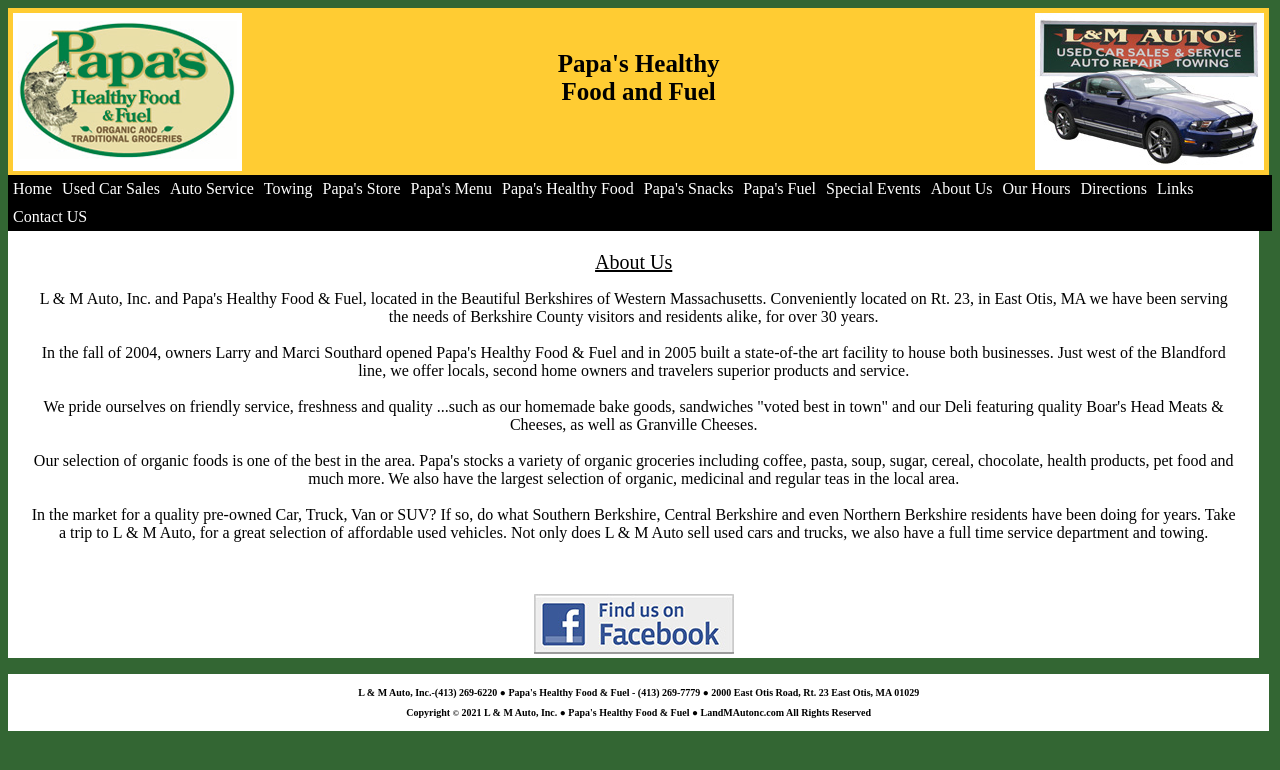
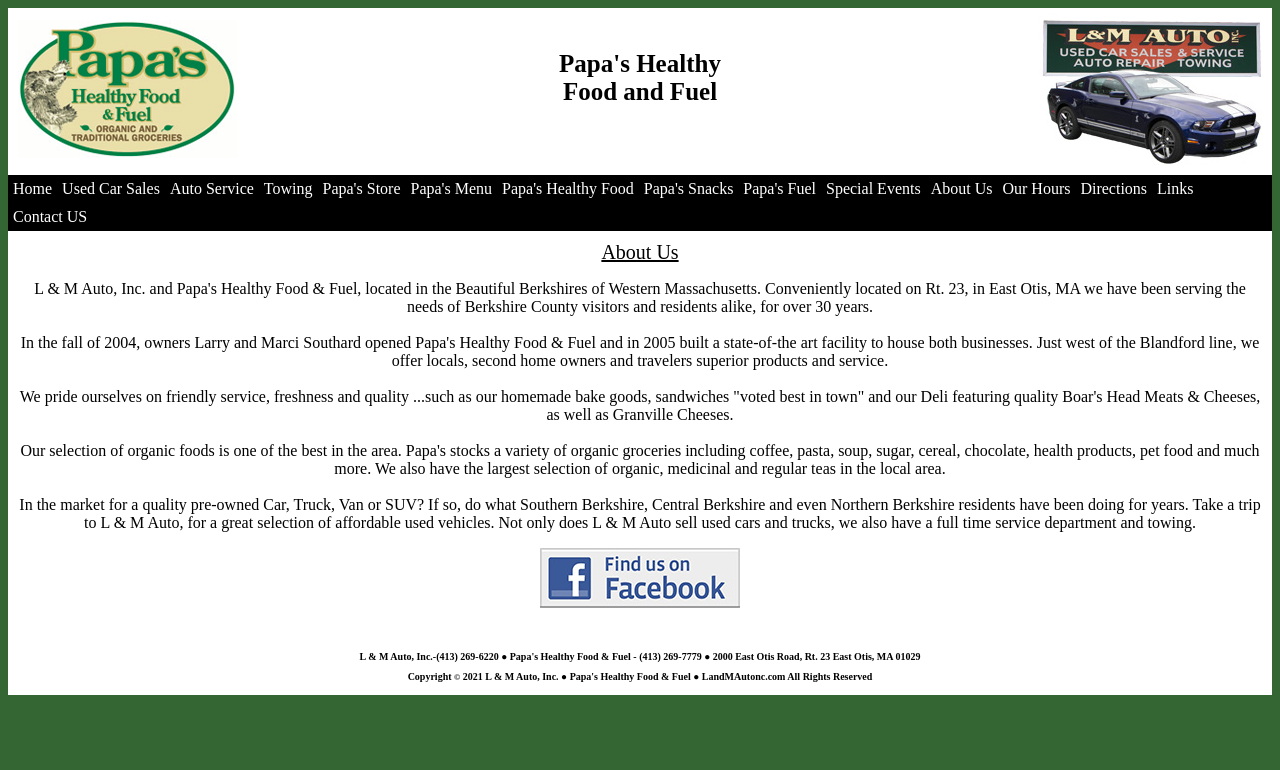
Before and after one commit to Chaos-Wolf/testsite, a plain HTML site: page about_us.html in a window 1280 px wide. Drawn offline with Linux system fonts and the light colour scheme.

Commit message:
finally fixed the weird spacing issue in main.css

```diff
--- a/main.css
+++ b/main.css
@@ -10,20 +10,19 @@
 	background: var(--bggreen);
 }
 .header {
-	background: var(--border_color);
-	width: 99%;
+	background: var(--white);
+	width: max-width;
 	text-align: center;
 	color: var(--black);
-	display: inline-block;
+	display: block;
 	height: 157px;
 	padding: 5px;
-	white-space: nowrap;
 }
 .left_logo {
 	background: var(--white);
 	display: inline-block;
 	float: left;
-	padding: 8px 0px;
+	padding: 7px 0px;
 	width: 229px;
 }
 .header h1 {
@@ -41,7 +40,7 @@
 .navbar {
 	overflow: hidden;
 	background-color: var(--black);
-	width: 100%;
+	width: max-width;
 }
 .navbar a {
   	float: left;
@@ -57,7 +56,7 @@
 }
 .main {
 	background: var(--white);
-	width: 99%;
+	width: max-width;
 }
 .hours {
 	text-align: center;
@@ -68,7 +67,7 @@
 }
 .about_us {
 	text-align: center;
-	padding: 20px;
+	padding: 10px;
 }
 .about_us h {
 	font-size: 20px;
@@ -91,8 +90,9 @@
 	overflow: hidden;
 	padding: 5px;
 	text-align: center;
+	display: block;
 	background: var(--white);
-	width: 99%;
+	width: max-width;
 }
 .footer h2 {
 	font-size: 10px;
```
Also changed, not shown: about_us.html (+1 -1 lines).
